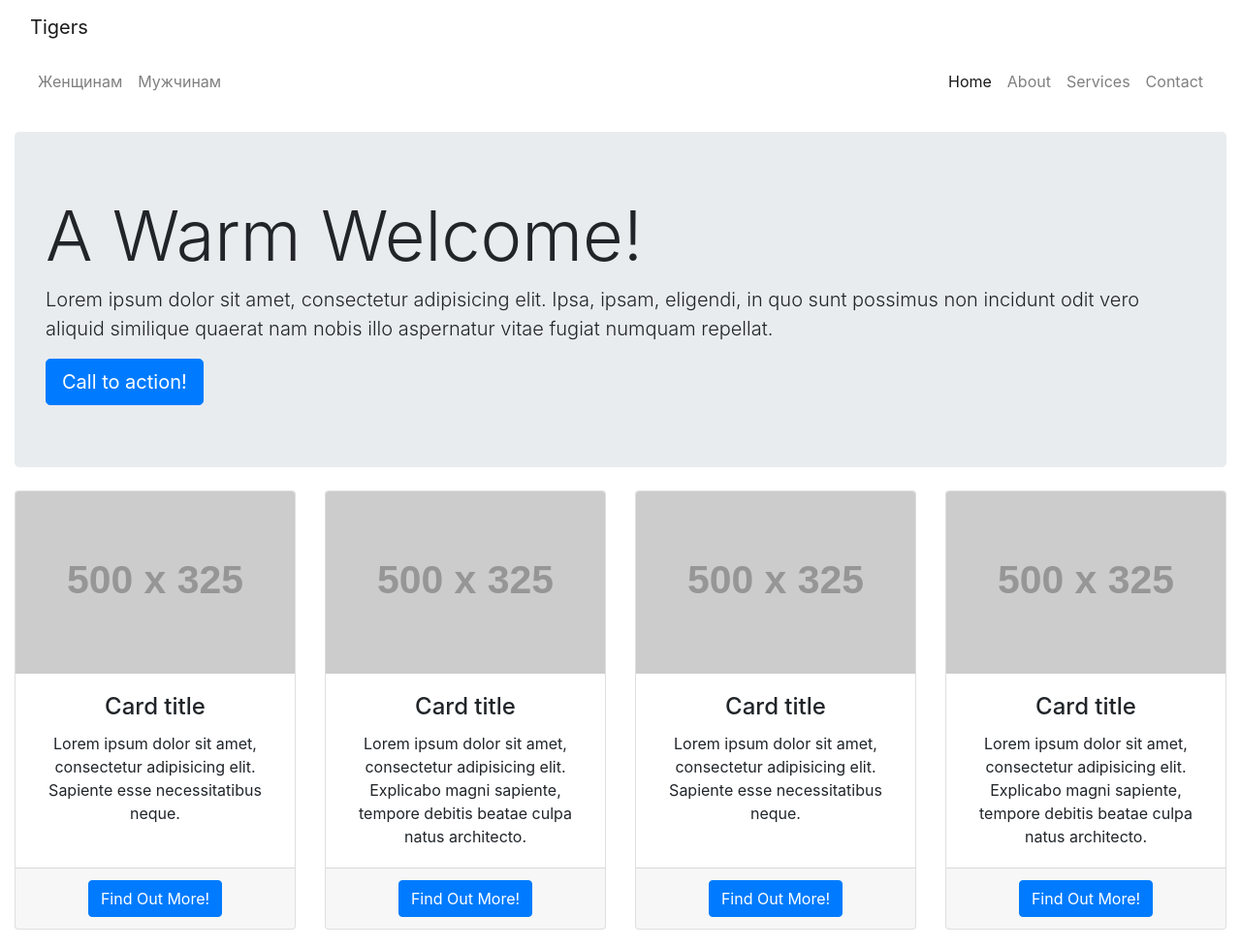
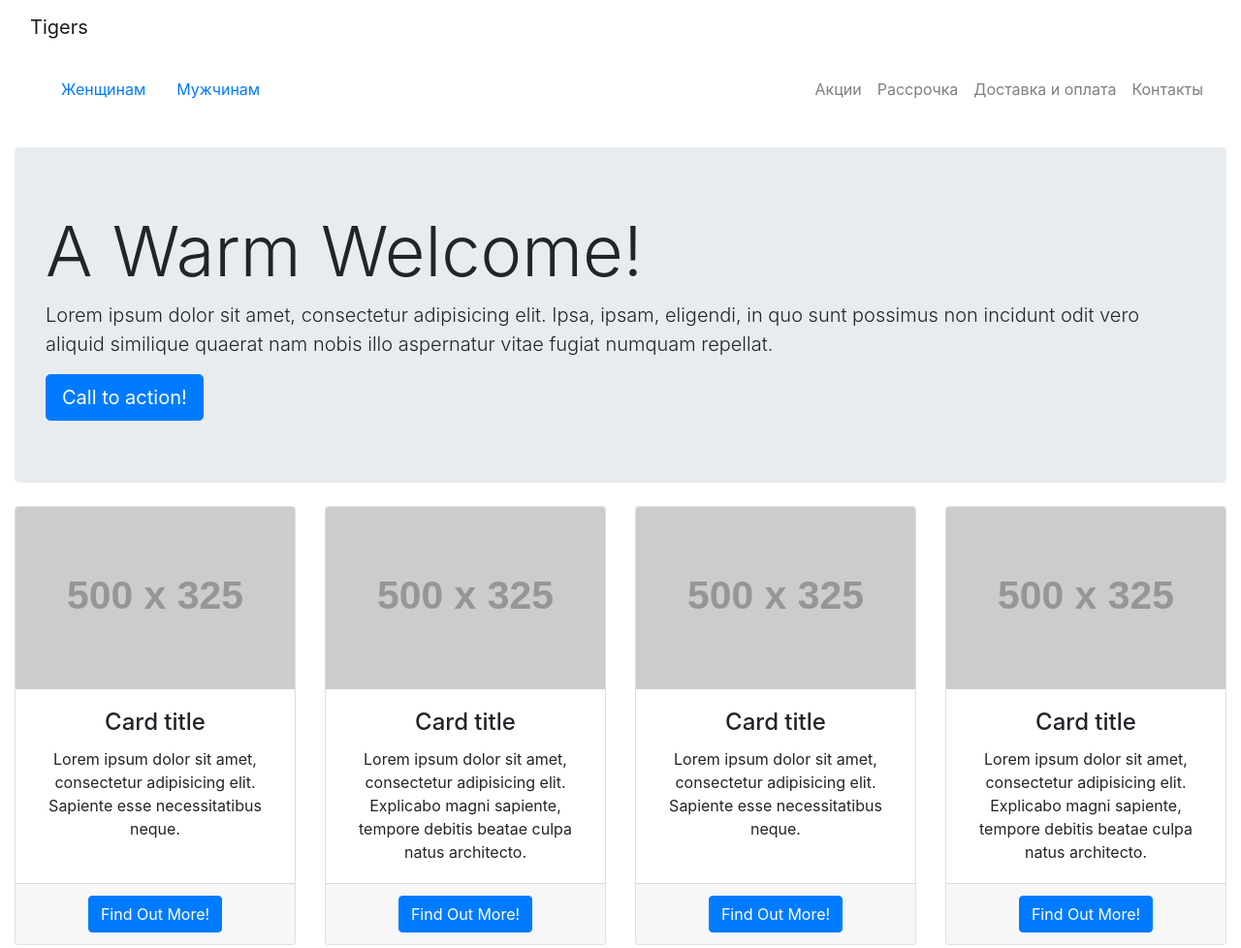
Before and after one commit to usermuser/tigers_template, a website: page index.html in a window 1280 px wide. Shown: the top 978 px of the page at 97% size. Drawn offline with nearby package versions, Linux system fonts and the light colour scheme; placeholder pictures from the web are drawn by us.

Commit message:
changing index page

```diff
--- a/css/tigers-features.css
+++ b/css/tigers-features.css
@@ -19,7 +19,7 @@ body {
   .container {
 	  /*max-width: 720px;*/
 	min-width: 100%;
-  }
+
 }
 
 @media (min-width: 992px) {
@@ -44,3 +44,10 @@ body {
 .card {
   height: 100%;
 }
+
+#navbarMenu1 {
+	color: rgba(0,0,0,.5)
+}
+#navbarMenu2 .nav-link {
+text-align: right;
+}
--- a/index.html
+++ b/index.html
@@ -30,42 +30,33 @@
     <nav class="navbar navbar-expand-lg navbar-light bg-white ">
       <div class="container">
 		  <!--<a class="navbar-brand" href="#">Tigers</a>-->
-        <button class="navbar-toggler" type="button" data-toggle="collapse" data-target="#navbarMenu1" aria-controls="navbarResponsive" aria-expanded="false" aria-label="Toggle navigation">
-			<!--<span class="navbar-toggler-icon"></span>-->
+		  <!--<button class="navbar-toggler" type="button" data-toggle="collapse" data-target="#navbarMenu1" aria-controls="navbarResponsive" aria-expanded="false" aria-label="Toggle navigation">-->
+			  <!--<span class="navbar-toggler-icon"></span>-->
+			  <!--</button>-->
+
+        <div class="navbar" id="navbarMenu1">
+              <a class="nav-item nav-link" href="#">Женщинам</a>
+              <a class="nav-item nav-link" href="#">Мужчинам</a>
+        </div>
+        <button class="navbar-toggler" type="button" data-toggle="collapse" data-target="#navbarMenu2" aria-controls="navbarResponsive" aria-expanded="false" aria-label="Toggle navigation">
+			<span class="navbar-toggler-icon"></span>
         </button>
 
-        <button class="navbar-toggler" type="button" data-toggle="collapse" data-target="#navbarMenu2" aria-controls="navbarResponsive" aria-expanded="false" aria-label="Toggle navigation">
-			<!--<span class="navbar-toggler-icon"></span>-->
-        </button>
 
-        <div class="collapse navbar-collapse" id="navbarMenu1">
-          <ul class="navbar-nav">
-            <li class="nav-item">
-              <a class="nav-link" href="#">Женщинам
-                <span class="sr-only">(текущая страница)</span>
+        <div class="collapse navbar-collapse" id="navbarMenu2">
+          <ul class="navbar-nav ml-auto">
+            <li class="nav-item" style="tet-align: right;">
+              <a class="nav-link" href="#">Акции
               </a>
             </li>
             <li class="nav-item">
-              <a class="nav-link" href="#">Мужчинам</a>
-            </li>
-          </ul>
-        </div>
-
-        <div class="collapse navbar-collapse" id="navbarMenu2">
-          <ul class="navbar-nav ml-auto">
-            <li class="nav-item active">
-              <a class="nav-link" href="#">Home
-                <span class="sr-only">(current)</span>
-              </a>
+              <a class="nav-link" href="#">Рассрочка</a>
             </li>
             <li class="nav-item">
-              <a class="nav-link" href="#">About</a>
+              <a class="nav-link" href="#">Доставка и оплата</a>
             </li>
             <li class="nav-item">
-              <a class="nav-link" href="#">Services</a>
-            </li>
-            <li class="nav-item">
-              <a class="nav-link" href="#">Contact</a>
+              <a class="nav-link" href="#">Контакты</a>
             </li>
           </ul>
         </div>
```
